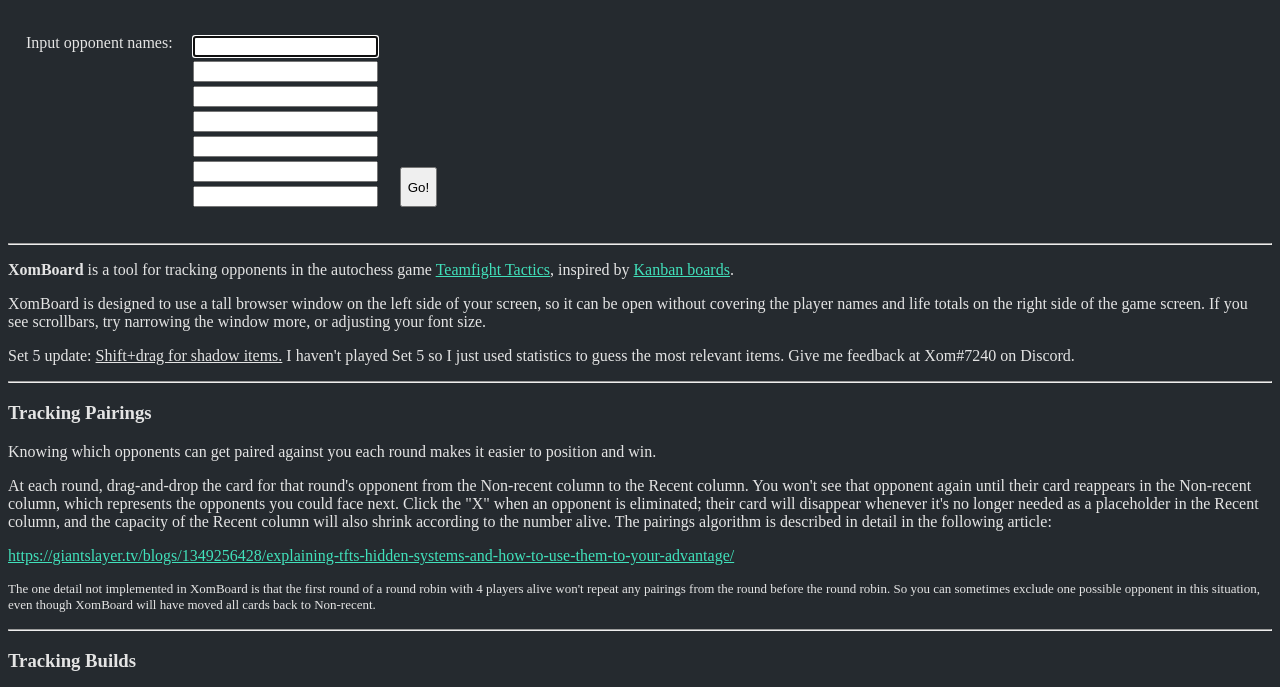
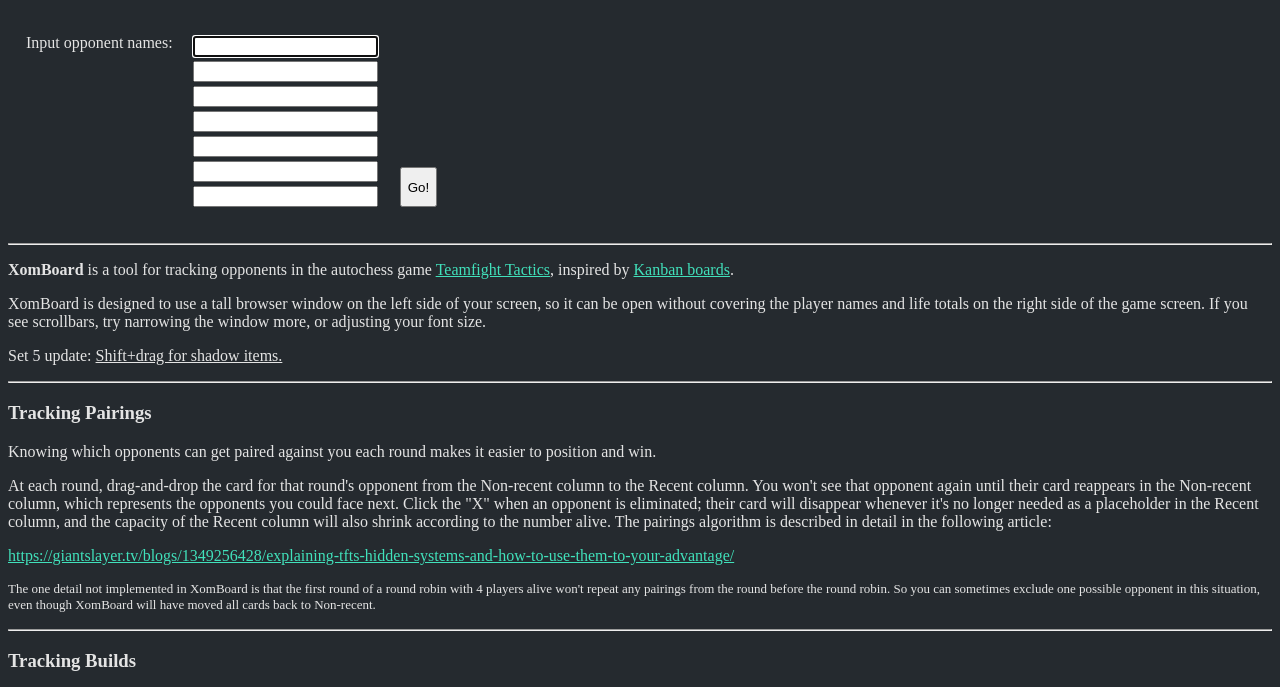
Before and after one commit to Xom/xomboard, a plain HTML site: page index.html in a window 1280 px wide. Shown: the part 82-769 px from the top of the page. Drawn offline with Linux system fonts and the light colour scheme.

Commit message:
Items for patch 11.10

```diff
--- a/index.html
+++ b/index.html
@@ -243,7 +243,7 @@ td { vertical-align: top }
 <p><hr></p>
 <p><b>XomBoard</b> is a tool for tracking opponents in the autochess game <a href="https://en.wikipedia.org/wiki/Teamfight_Tactics">Teamfight Tactics</a>, inspired by <a href="https://en.wikipedia.org/wiki/Kanban_board">Kanban boards</a>.</p>
 <p>XomBoard is designed to use a tall browser window on the left side of your screen, so it can be open without covering the player names and life totals on the right side of the game screen. If you see scrollbars, try narrowing the window more, or adjusting your font size.</p>
-<p>Set 5 update: <u>Shift+drag for shadow items.</u> I haven't played Set 5 so I just used statistics to guess the most relevant items. Give me feedback at Xom#7240 on Discord.</p>
+<p>Set 5 update: <u>Shift+drag for shadow items.</u></p>
 <p><hr></p>
 <h3>Tracking Pairings</h3>
 <p>Knowing which opponents can get paired against you each round makes it easier to position and win.</p>
```
Also changed, not shown: tft50.png, tft5x.png.
